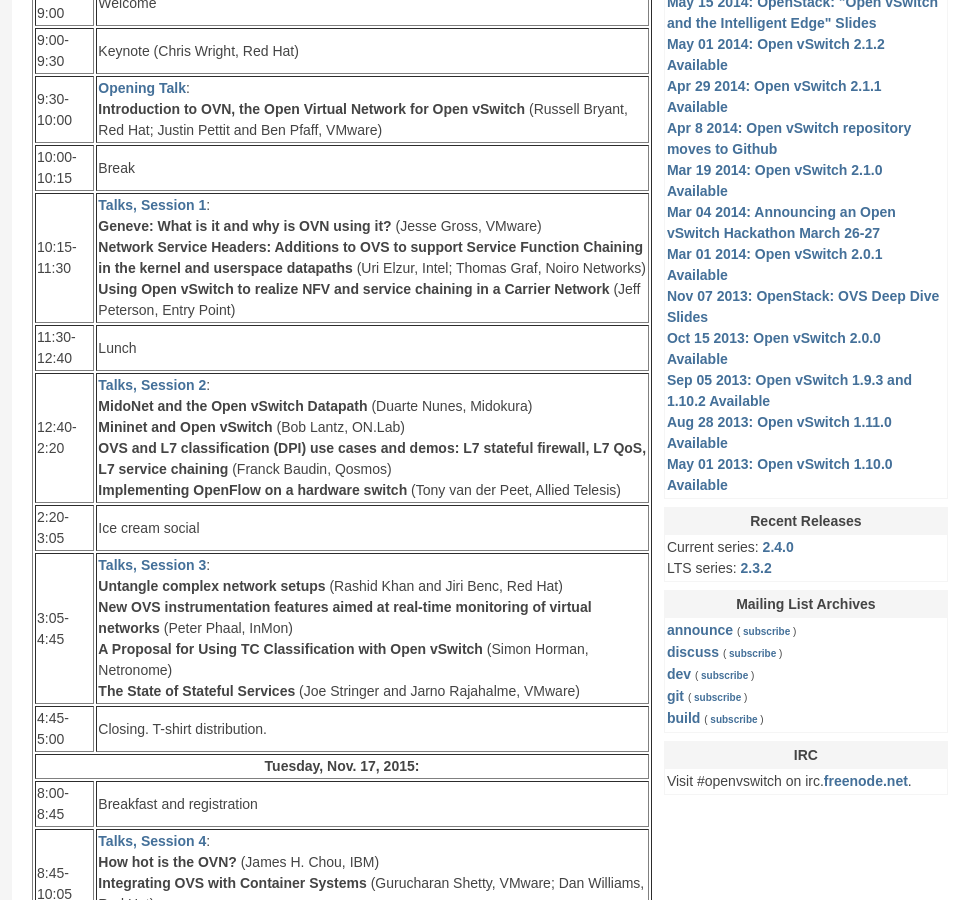
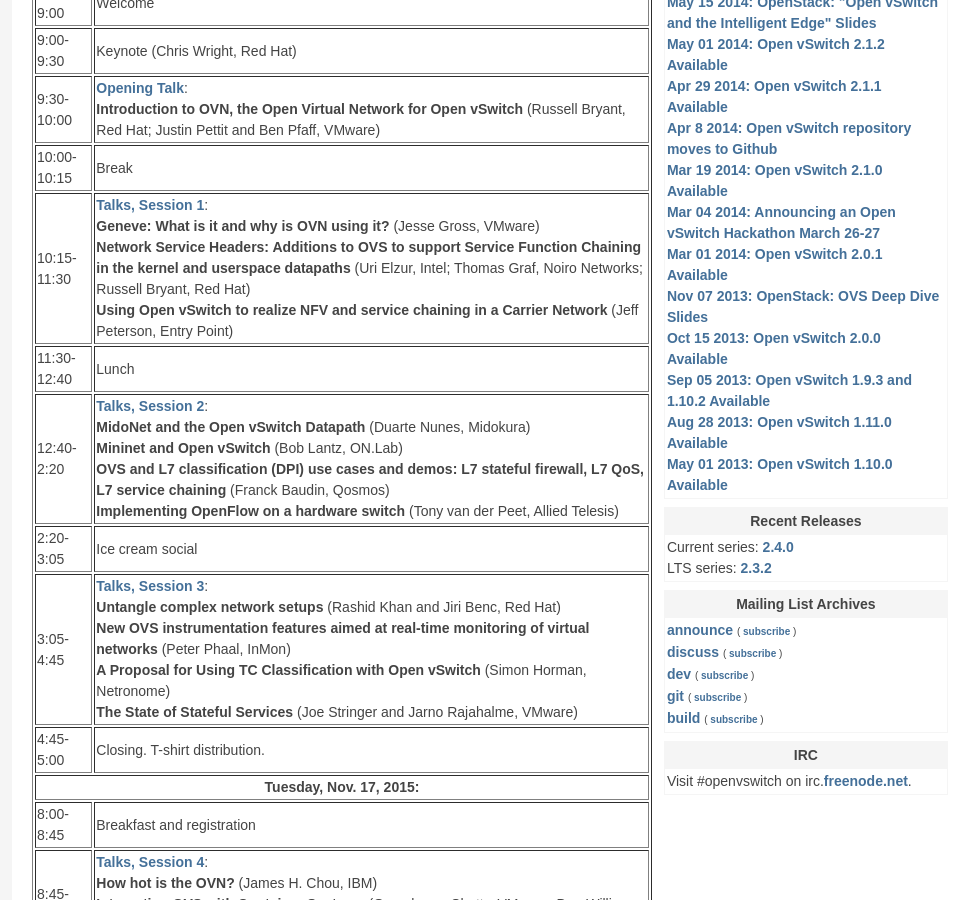
Before and after one commit to openvswitch/openvswitch.github.io, a Jekyll site: the page built from support/ovscon2015/index.html, in a window 1280 px wide and 900 px high, scrolled down 473 px. Shown: the whole window, without its empty margins (138-1108 px from the left). Built offline with Jekyll 4.4.1, drawn with Linux system fonts in a browser that asks for light colours.

Commit message:
ovscon2015: Add Russell Bryant to NSH talk.
I'm joining Thomas and Uri for this talk, so add my name to the
schedule.

```diff
--- a/support/ovscon2015/index.html
+++ b/support/ovscon2015/index.html
@@ -65,7 +65,7 @@
 	VMware)<br>
       <b>Network Service Headers: Additions to OVS to support Service
 	  Function Chaining in the kernel and userspace datapaths</b> (Uri
-	Elzur, Intel; Thomas Graf, Noiro Networks)<br>
+	Elzur, Intel; Thomas Graf, Noiro Networks; Russell Bryant, Red Hat)<br>
       <b>Using Open vSwitch to realize NFV and service chaining in a
 	  Carrier Network</b> (Jeff Peterson, Entry Point)
     </td>
```
